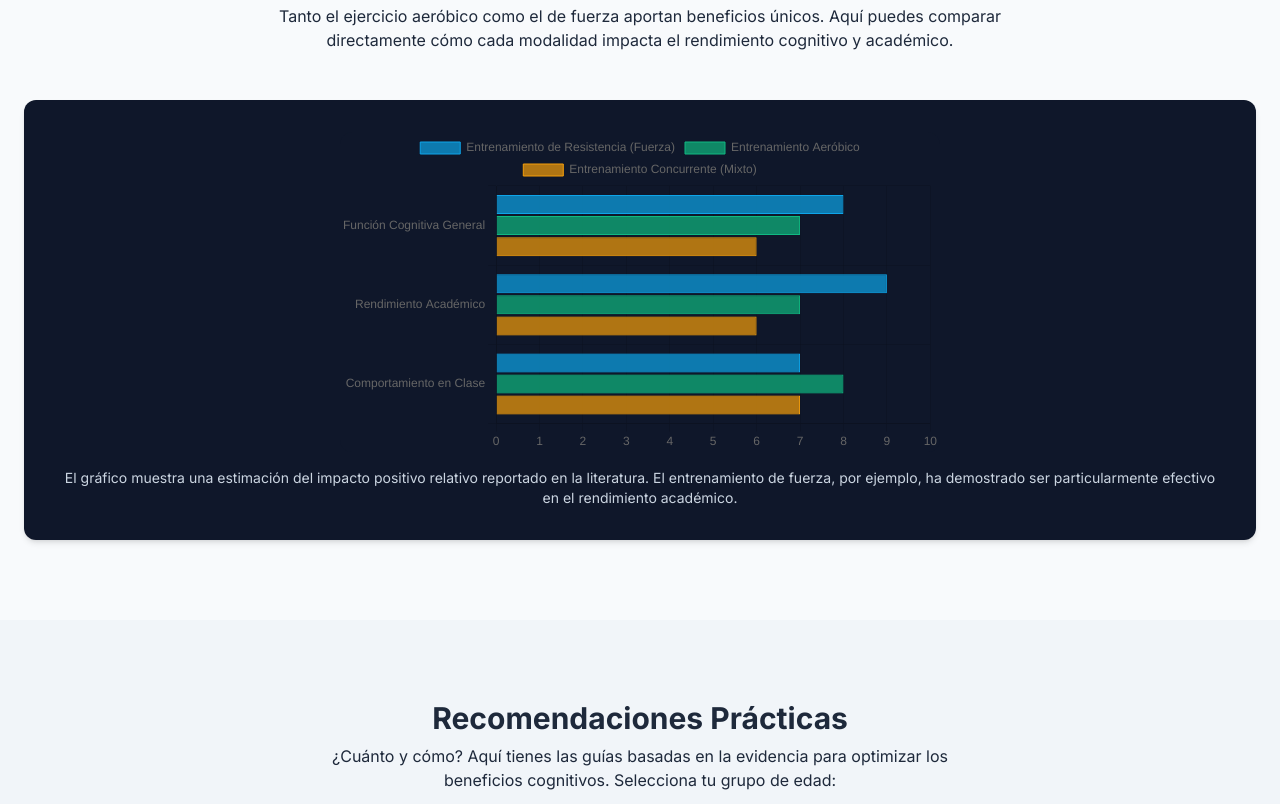
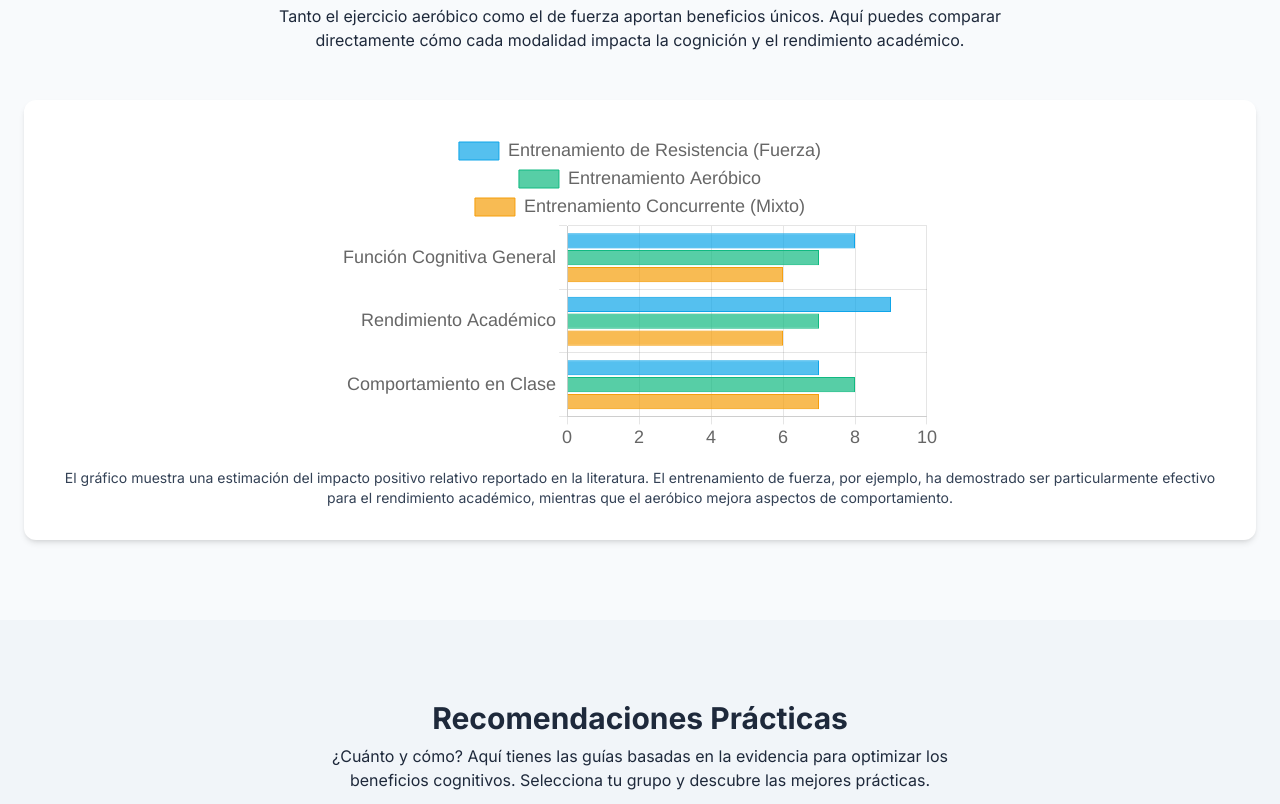
Before and after one commit to walmerdelarosa/Cerebroenmovimiento, a plain HTML site: page index.html in a window 1280 px wide. Shown: the part 1516-2320 px from the top of the page. Drawn offline with nearby package versions, Linux system fonts and the light colour scheme.

Commit message:
Update index.html

```diff
--- a/index.html
+++ b/index.html
@@ -50,7 +50,7 @@
             <div class="container mx-auto px-6 text-center">
                 <h2 class="text-4xl md:text-5xl font-bold text-slate-800 mb-4">Mueve tu cuerpo, potencia tu mente.</h2>
                 <p class="text-lg text-slate-800 max-w-3xl mx-auto">
-                    Descubre cómo los ejercicios de fuerza y resistencia mejoran las funciones ejecutivas del cerebro, impulsando el rendimiento académico. Esta aplicación interactiva desglosa la ciencia detrás de la conexión entre actividad física y cognición.
+                    Descubre cómo los ejercicios de fuerza y resistencia mejoran las funciones ejecutivas del cerebro, impulsando el rendimiento académico. Esta aplicación interactiva desglosa la evidencia y te da recomendaciones prácticas para tu vida diaria.
                 </p>
             </div>
         </section>
@@ -59,7 +59,7 @@
             <div class="container mx-auto px-6">
                 <div class="text-center mb-12">
                     <h3 class="text-3xl font-bold text-slate-800">¿Por Qué Funciona? Los Mecanismos Cerebrales</h3>
-                    <p class="mt-2 text-slate-800 max-w-2xl mx-auto">El ejercicio no solo fortalece los músculos, sino que transforma activamente la química y estructura de tu cerebro. Estos son los mecanismos clave.</p>
+                    <p class="mt-2 text-slate-800 max-w-2xl mx-auto">El ejercicio no solo fortalece los músculos, sino que transforma activamente la química y estructura de tu cerebro. Estos son los principales mecanismos implicados:</p>
                 </div>
                 <div id="mechanism-cards" class="grid md:grid-cols-2 lg:grid-cols-4 gap-8">
                 </div>
@@ -70,7 +70,7 @@
             <div class="container mx-auto px-6">
                 <div class="text-center mb-12">
                     <h3 class="text-3xl font-bold text-slate-800">Beneficios Directos en tus Funciones Ejecutivas</h3>
-                    <p class="mt-2 text-slate-800 max-w-3xl mx-auto">Las funciones ejecutivas son las habilidades mentales que nos permiten planificar, enfocarnos y realizar múltiples tareas. El ejercicio físico las potencia de manera directa.</p>
+                    <p class="mt-2 text-slate-800 max-w-3xl mx-auto">Las funciones ejecutivas son las habilidades mentales que nos permiten planificar, enfocarnos y realizar múltiples tareas. El ejercicio potencia estas capacidades.</p>
                 </div>
                 <div class="flex flex-col lg:flex-row items-center gap-8">
                     <div class="w-full lg:w-1/2 flex justify-center items-center">
@@ -94,14 +94,14 @@
             <div class="container mx-auto px-6">
                  <div class="text-center mb-12">
                     <h3 class="text-3xl font-bold text-slate-800">Comparando Tipos de Ejercicio</h3>
-                    <p class="mt-2 text-slate-800 max-w-3xl mx-auto">Tanto el ejercicio aeróbico como el de fuerza aportan beneficios únicos. Aquí puedes comparar directamente cómo cada modalidad impacta el rendimiento cognitivo y académico.</p>
+                    <p class="mt-2 text-slate-800 max-w-3xl mx-auto">Tanto el ejercicio aeróbico como el de fuerza aportan beneficios únicos. Aquí puedes comparar directamente cómo cada modalidad impacta la cognición y el rendimiento académico.</p>
                 </div>
-                 <div class="bg-slate-900 p-8 rounded-xl shadow-md">
-                     <div class="chart-container w-full h-80 bg-slate-900 rounded-xl flex justify-center items-center">
+                 <div class="bg-white p-8 rounded-xl shadow-md"><!-- MODIFICADO: bg-white en vez de bg-slate-900 -->
+                     <div class="chart-container w-full h-80 bg-white rounded-xl flex justify-center items-center"><!-- MODIFICADO: bg-white en vez de bg-slate-900 -->
                         <canvas id="comparisonChart" width="600" height="350"></canvas>
                     </div>
-                     <div class="text-center text-sm text-slate-300 mt-4">
-                        <p>El gráfico muestra una estimación del impacto positivo relativo reportado en la literatura. El entrenamiento de fuerza, por ejemplo, ha demostrado ser particularmente efectivo en el rendimiento académico.</p>
+                     <div class="text-center text-sm text-slate-700 mt-4"><!-- MODIFICADO: texto ahora oscuro sobre fondo claro -->
+                        <p>El gráfico muestra una estimación del impacto positivo relativo reportado en la literatura. El entrenamiento de fuerza, por ejemplo, ha demostrado ser particularmente efectivo para el rendimiento académico, mientras que el aeróbico mejora aspectos de comportamiento.</p>
                     </div>
                  </div>
             </div>
@@ -111,7 +111,7 @@
             <div class="container mx-auto px-6">
                 <div class="text-center mb-12">
                     <h3 class="text-3xl font-bold text-slate-800">Recomendaciones Prácticas</h3>
-                    <p class="mt-2 text-slate-800 max-w-2xl mx-auto">¿Cuánto y cómo? Aquí tienes las guías basadas en la evidencia para optimizar los beneficios cognitivos. Selecciona tu grupo de edad:</p>
+                    <p class="mt-2 text-slate-800 max-w-2xl mx-auto">¿Cuánto y cómo? Aquí tienes las guías basadas en la evidencia para optimizar los beneficios cognitivos. Selecciona tu grupo y descubre las mejores prácticas.</p>
                 </div>
                 <div>
                     <div class="flex justify-center border-b-2 border-slate-200 mb-8">
@@ -127,7 +127,7 @@
             <div class="container mx-auto px-6">
                 <div class="text-center mb-12">
                     <h3 class="text-3xl font-bold text-slate-800">Integración en el Entorno Academico</h3>
-                    <p class="mt-2 text-slate-800 max-w-2xl mx-auto">La escuela es el lugar ideal para aplicar estos conocimientos. Fomentar el movimiento durante la jornada escolar tiene un impacto directo en la atención y el aprendizaje.</p>
+                    <p class="mt-2 text-slate-800 max-w-2xl mx-auto">La escuela es el lugar ideal para aplicar estos conocimientos. Fomentar el movimiento durante la jornada escolar tiene un impacto directo en el aprendizaje y bienestar.</p>
                 </div>
                 <div id="school-steps" class="relative"></div>
             </div>
@@ -148,17 +148,17 @@
                     {
                         icon: '🧠',
                         title: 'Plasticidad Cerebral',
-                        description: 'El ejercicio promueve la capacidad del cerebro para formar nuevas conexiones neuronales (sinaptogénesis) y crear nuevas neuronas (neurogénesis), la base del aprendizaje y la memoria.'
+                        description: 'El ejercicio promueve la capacidad del cerebro para formar nuevas conexiones neuronales (sinaptogénesis) y crear nuevas neuronas (neurogénesis), la base del aprendizaje.'
                     },
                     {
                         icon: '💧',
                         title: 'Flujo Sanguíneo y Oxigenación',
-                        description: 'Aumenta la irrigación de sangre al cerebro, lo que mejora el suministro de oxígeno y nutrientes, resultando en una mayor activación mental y una función cerebral más eficiente.'
+                        description: 'Aumenta la irrigación de sangre al cerebro, lo que mejora el suministro de oxígeno y nutrientes, resultando en una mayor activación mental y una función cerebral óptima.'
                     },
                     {
                         icon: '🧪',
                         title: 'Neurotransmisores',
-                        description: 'Estimula la liberación de dopamina, serotonina y noradrenalina, químicos que regulan el estado de ánimo, la motivación y, crucialmente, la atención y el enfoque.'
+                        description: 'Estimula la liberación de dopamina, serotonina y noradrenalina, químicos que regulan el estado de ánimo, la motivación y, crucialmente, la atención y el aprendizaje.'
                     },
                     {
                         icon: '✨',
@@ -189,9 +189,9 @@
                         }
                     },
                     text: {
-                        aerobic: 'El ejercicio aeróbico, como correr o nadar, es excepcionalmente bueno para mejorar la atención sostenida y selectiva, la planificación y la memoria de trabajo. Potencia la función ejecutiva global.',
-                        strength: 'El entrenamiento de fuerza ha demostrado tener un impacto significativo en la función cognitiva general y el rendimiento académico. Fomenta la disciplina y la autoestima.',
-                        combined: 'La combinación de ejercicios de fuerza, coordinación y aeróbicos parece ofrecer los beneficios más completos. Este enfoque integral estimula el desarrollo metacognitivo y la planificación avanzada.'
+                        aerobic: 'El ejercicio aeróbico, como correr o nadar, es excepcionalmente bueno para mejorar la atención sostenida y selectiva, la planificación y la memoria de trabajo.',
+                        strength: 'El entrenamiento de fuerza ha demostrado tener un impacto significativo en la función cognitiva general y el rendimiento académico. Fomenta la disciplina y la perseverancia.',
+                        combined: 'La combinación de ejercicios de fuerza, coordinación y aeróbicos parece ofrecer los beneficios más completos. Este enfoque integral estimula el desarrollo mental en todas las áreas.'
                     }
                 },
                 comparison: {
@@ -263,7 +263,7 @@
                 school: [
                     {
                         title: '1. Inicio Activo del Día',
-                        content: 'Fomentar el desplazamiento activo al colegio (caminar, bicicleta) y realizar actividades físicas de 5-10 minutos antes de la primera clase. Esto mejora la atención y prepara al cerebro para el aprendizaje.'
+                        content: 'Fomentar el desplazamiento activo al colegio (caminar, bicicleta) y realizar actividades físicas de 5-10 minutos antes de la primera clase. Esto mejora la atención desde temprano.'
                     },
                     {
                         title: '2. Pausas Activas',
@@ -309,12 +309,19 @@
                 },
                 options: {
                     responsive: true,
-                    maintainAspectRatio: false, // OCUPA TODO EL CONTENEDOR
-                    plugins: { legend: { display: false } },
+                    maintainAspectRatio: false,
+                    plugins: {
+                        legend: { display: false },
+                        tooltip: {
+                            bodyFont: { size: 18 }, // MODIFICADO
+                            titleFont: { size: 20 }  // MODIFICADO
+                        }
+                    },
                     scales: {
                         r: {
                             angleLines: { display: true },
-                            min: 0, max: 10, ticks: { stepSize: 2 }
+                            min: 0, max: 10, ticks: { stepSize: 2, font: { size: 18 } }, // MODIFICADO
+                            pointLabels: { font: { size: 20 } } // MODIFICADO
                         }
                     }
                 }
@@ -343,12 +350,19 @@
                     datasets: data.comparison.datasets
                 },
                 options: {
-                    indexAxis: 'y', // HORIZONTAL
+                    indexAxis: 'y',
                     responsive: true,
-                    maintainAspectRatio: false, // Para ocupar todo el contenedor
-                    plugins: { legend: { position: 'top' } },
+                    maintainAspectRatio: false,
+                    plugins: {
+                        legend: { position: 'top', labels: { font: { size: 18 } } }, // MODIFICADO
+                        tooltip: {
+                            bodyFont: { size: 18 }, // MODIFICADO
+                            titleFont: { size: 20 } // MODIFICADO
+                        }
+                    },
                     scales: {
-                        x: { beginAtZero: true, max: 10 }
+                        x: { beginAtZero: true, max: 10, ticks: { font: { size: 18 } } }, // MODIFICADO
+                        y: { ticks: { font: { size: 18 } } } // MODIFICADO
                     }
                 }
             });
```
